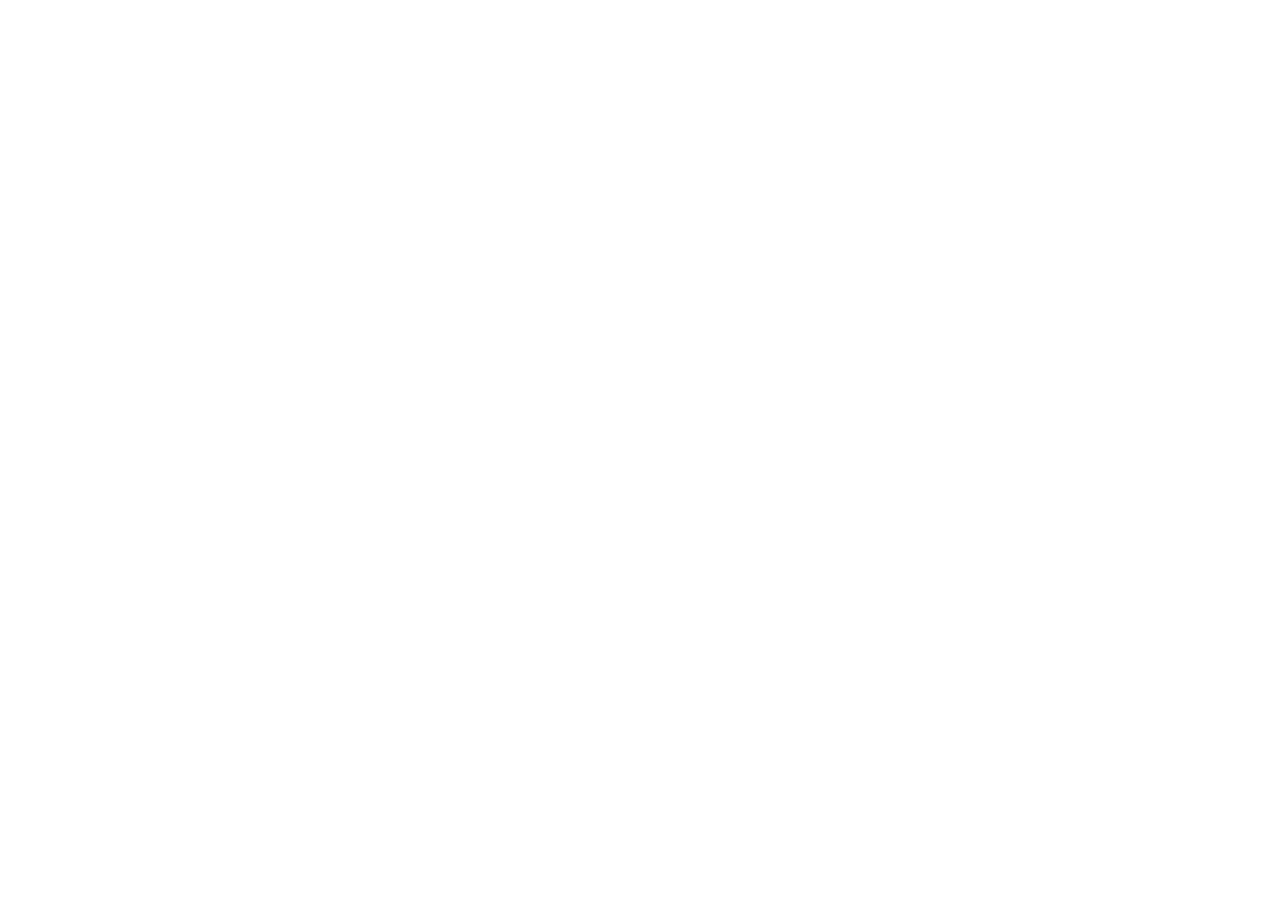
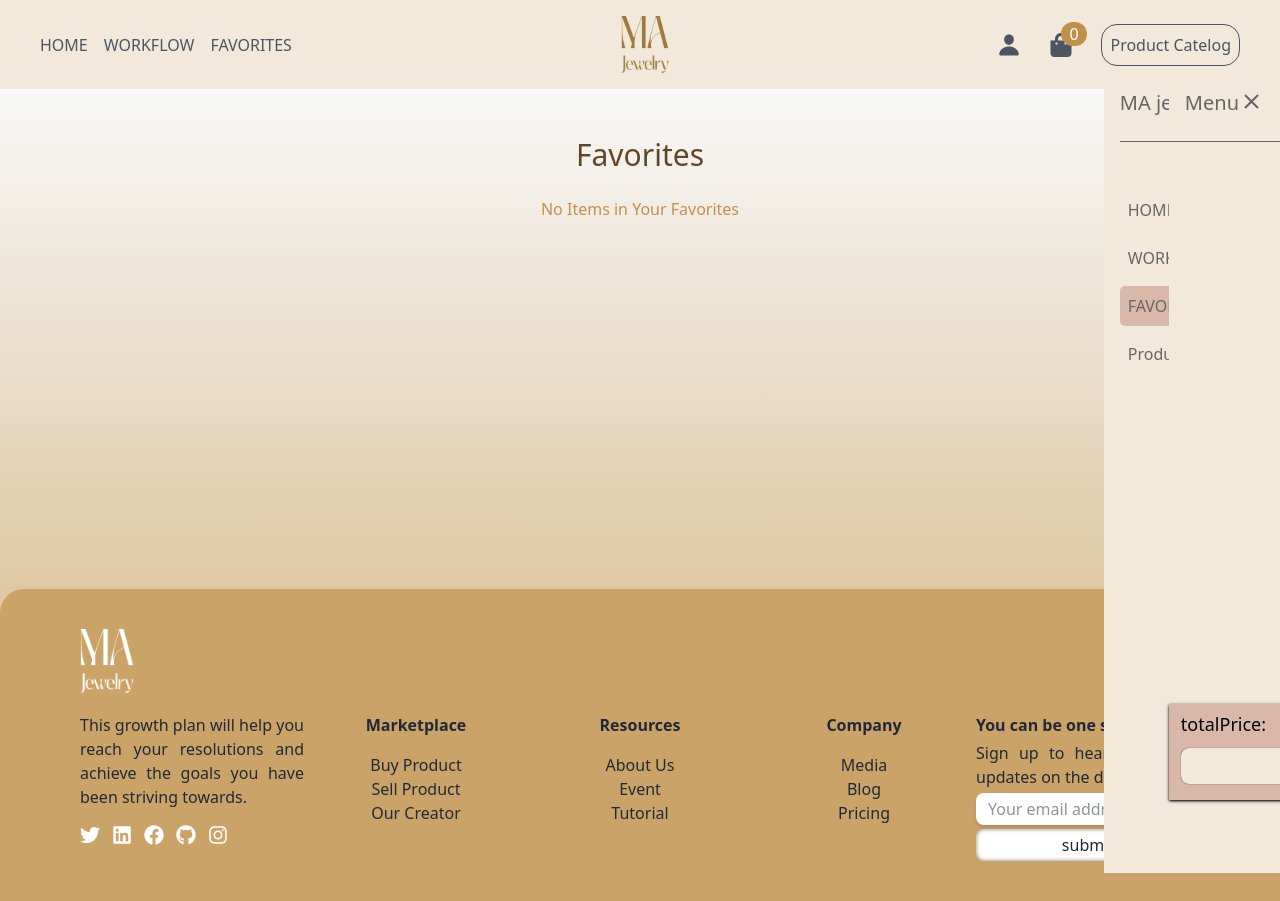
Before and after one commit to Mahlagha2211/goldWebsite, a React (Vite) app: page /favorites in a window 1280 px wide. Before the commit this address had no page. Before the commit the page ends 800 px from the top, so only its background shows below. Built offline with nearby package versions, Linux system fonts and the light colour scheme.

Commit message:
add favorite page

```diff
--- a/src/App.jsx
+++ b/src/App.jsx
@@ -9,6 +9,7 @@
 import { ToastContainer, toast } from "react-toastify";
 import "react-toastify/dist/ReactToastify.css";
 import Workflow from "./pages/Workflow";
+import Favorites from "./pages/Favorites";
 
 function App() {
   return (
@@ -22,6 +23,7 @@
           <Route path=":category/:id" element={<DetailItem />} />
         </Route>
         <Route path="/workflow" element={<Workflow />} />
+        <Route path="/favorites" element={<Favorites />} />
       </Routes>
       <ToastContainer autoClose={2000} />
     </ContextMenu>
--- a/src/components/Categories/Categorytype.jsx
+++ b/src/components/Categories/Categorytype.jsx
@@ -8,7 +8,8 @@
 import { toast } from "react-toastify";
 
 export default function Categorytype() {
-  const { cartShop, dispatch } = useContext(MenuContext);
+  const { cartShop, dispatch, favorite, dispatchFavorite } =
+    useContext(MenuContext);
   const { category } = useParams();
   const addhandle = (dt) => {
     const before = cartShop.find((item) => item.id == dt.id);
@@ -17,6 +18,16 @@
       : dispatch({ type: "add", payload: dt });
 
     toast.success("add to cart successful");
+  };
+  const handelFavorite = (dt) => {
+    const beforeFavorite = favorite.find((item) => item.id == dt.id);
+
+    if (beforeFavorite) {
+      toast.warning("Already added to favorites");
+    } else {
+      dispatchFavorite({ type: "add", payload: dt });
+      toast.success("Added to favorites successfully!");
+    }
   };
   const fetchedData = async () => {
     const response = await axios.get("/data/db.json");
@@ -51,7 +62,14 @@
                 to={`/products/${category}/${item.id}`}
                 className="bg-white relative w-full h-full rounded-2xl overflow-hidden flex flex-col"
               >
-                <CiHeart className="absolute right-3 top-3 text-[#C28978] w-7 h-7 hover:text-red-600" />
+                <CiHeart
+                  onClick={(e) => {
+                    e.preventDefault(); // جلوگیری از رفتن به لینک
+                    e.stopPropagation(); // جلوگیری از bubble شدن event به NavLink
+                    handelFavorite(item);
+                  }}
+                  className="absolute right-3 top-3 text-[#C28978] w-7 h-7 hover:text-red-600"
+                />
                 <img
                   src={item.image}
                   className="w-full min-[1100px]:h-72 min-[580px]:h-52 h-40"
--- /dev/null
+++ b/src/components/Favorite/Likes.jsx
@@ -0,0 +1,42 @@
+import { useContext } from "react";
+import MenuContext from "../context/ContexMenu";
+import { IoIosHeart } from "react-icons/io";
+import { IoMdClose } from "react-icons/io";
+
+export default function Likes() {
+  const { favorite, dispatchFavorite } = useContext(MenuContext);
+  return (
+    <div className="min-h-[500px] bg-linear-to-b pt-12 gap-y-6 from-[#F8F8F8] to-[#DFC8A5] flex flex-col items-center">
+      <p className="text-center min-[580px]:text-3xl min-[400px]:text-2xl text-xl text-[#604825]">
+        Favorites
+      </p>
+      {favorite && favorite.length > 0 ? (
+        <div className="grid md:grid-cols-2 grid-cols-1 w-full lg:px-20 sm:px-10 px-5 gap-5 ">
+          {favorite.map((any) => (
+            <div className="flex justify-between p-2 bg-[rgba(194,137,120,0.8)] relative overflow-hidden rounded-lg gap-x-2 ">
+              <div className="flex gap-x-3">
+                <img src={any.image} className="rounded-lg min-[450px]:h-24 min-[450px]:w-30 h-20 w-24" alt="" />
+                <div className="">
+                  <p className="text-[12px]">{any.name}</p>
+                  <p>15.99</p>
+                </div>
+              </div>
+              <div className="flex gap-x-3">
+                <IoIosHeart className=" text-red-600" />
+                <IoMdClose
+                  className="cursor-pointer "
+                  size={15}
+                  onClick={() =>
+                    dispatchFavorite({ type: "delete", payload: any })
+                  }
+                />
+              </div>
+            </div>
+          ))}
+        </div>
+      ) : (
+        <p className=" text-primaryColor">No Items in Your Favorites</p>
+      )}
+    </div>
+  );
+}
--- a/src/components/Homepage/DrawerNav.jsx
+++ b/src/components/Homepage/DrawerNav.jsx
@@ -19,7 +19,6 @@
 });
 
 export default function DrawerNav({ isOpen, setIsOpen }) {
-
   return (
     <>
       <ThemeProvider theme={customTheme}>
@@ -85,7 +84,7 @@
                         WORKFLOW
                       </NavLink>
                       <NavLink
-                        to="/gifts"
+                        to="/favorites"
                         onClick={(e) => {
                           if (location.pathname === "/gifts") {
                             e.preventDefault();
--- a/src/components/Homepage/DrawerShop.jsx
+++ b/src/components/Homepage/DrawerShop.jsx
@@ -21,7 +21,7 @@
           open={shopOpen}
           onClose={() => setShopOpen(false)}
           position="right"
-          className="!overflow-x-hidden  px-0 transition-all duration-700 ease-in-out space-y-6  text-xl "
+          className="!overflow-x-hidden h-screen px-0 transition-all duration-700 ease-in-out space-y-6  text-xl "
         >
           <div className="flex justify-between px-4">
             <p>Menu</p>
@@ -32,9 +32,9 @@
             />
           </div>
           <hr />
-          <div className="space-y-5 relative">
+          <div className="space-y-5 overflow-y-auto h-[calc(100vh-200px)] relative ">
             {cartShop.map((item) => (
-              <div key={item.id} className="flex px-3 items-center gap-x-1  ">
+              <div key={item.id} className="flex px-3 items-center gap-x-1   ">
                 <IoMdClose
                   onClick={() => dispatch({ type: "delete", payload: item })}
                   className="cursor-pointer text-[15px]"
@@ -72,7 +72,9 @@
               <p className="text-[18px] ">totalPrice:</p>
               <p className="font-bold">${allPriceShop} </p>
             </div>
-            <div className="text-center bg-bgMain py-1 rounded-lg shadow-[0_0_1px_black]">CheckOut</div>
+            <div className="text-center bg-bgMain py-1 my-2 rounded-lg shadow-[0_0_1px_black]">
+              CheckOut
+            </div>
           </div>
         </Drawer>
       </ThemeProvider>
--- a/src/components/Homepage/Navbar.jsx
+++ b/src/components/Homepage/Navbar.jsx
@@ -13,7 +13,7 @@
   const [shopOpen, setShopOpen] = useState(false);
   const { numberCart } = useContext(MenuContext);
   return (
-    <div className="bg-bgMain shadow-md min-[400px]:px-10 px-5 py-4 relative w-full">
+    <div className="bg-bgMain shadow-md min-[400px]:px-10 px-5 py-4 w-full ">
       <div className="flex justify-between w-full items-center max-md:hidden ">
         <div>
           <ul className="flex gap-x-4 text-gray-600">
@@ -43,7 +43,7 @@
             </li>
             <li>
               <NavLink
-                to="/gifts "
+                to="/favorites "
                 className={({ isActive }) =>
                   `${
                     isActive ? "text-primaryColor font-bold" : "text-gray-600"
--- a/src/components/Workflow/FormCustome.jsx
+++ b/src/components/Workflow/FormCustome.jsx
@@ -2,6 +2,7 @@
 import { Formik, Form, Field, ErrorMessage } from "formik";
 import * as Yup from "yup";
 import { IoMdClose } from "react-icons/io";
+import { toast } from "react-toastify";
 
 const schema = Yup.object({
   name: Yup.string()
@@ -17,7 +18,7 @@
   color: Yup.string().required("Please select a color"),
 });
 
-export default function FormCustome({setIsOpen}) {
+export default function FormCustome({ setIsOpen }) {
   return (
     <Formik
       initialValues={{
@@ -30,8 +31,9 @@
       }}
       validationSchema={schema}
       onSubmit={(values, actions) => {
-        console.log(values);
         actions.resetForm();
+        setIsOpen(false);
+        toast.success("order placed");
       }}
       validateOnChange={false}
       validateOnBlur={false}
@@ -39,10 +41,8 @@
       {({ isSubmitting }) => (
         <Form className="min-[550px]:p-10 p-5    mx-auto rounded-lg max-w-lg space-y-4">
           <div className="flex items-center gap-x-3">
-
             <IoMdClose
               className="cursor-pointer  "
-
               onClick={() => setIsOpen(false)}
             />
             <p className="text-2xlk max-[550px]:text-[20px] max-[400px]:font-bold max-[400px]:text-[15px]">
@@ -165,10 +165,9 @@
           {/* SUBMIT */}
           <button
             type="submit"
-            disabled={isSubmitting}
-            className="w-full rounded-lg bg-primary-600 py-1 text-white shadow-md transition hover:bg-primary-700 disabled:cursor-not-allowed disabled:opacity-60"
+            className="w-full rounded-lg bg-primary-600 py-1 text-white shadow-md transition hover:bg-primary-700 "
           >
-            {isSubmitting ? "Ordering…" : "Order"}
+            Order
           </button>
         </Form>
       )}
--- a/src/components/context/ContexMenu.jsx
+++ b/src/components/context/ContexMenu.jsx
@@ -39,14 +39,24 @@
       return state.filter((item) => item.id != payload.id);
   }
 };
+const favoriteAbility = (state, { type, payload }) => {
+  switch (type) {
+    case "add":
+      return [...state, payload];
+    case "delete":
+      return state.filter((item) => item.id != payload.id);
+  }
+};
 export function ContextMenu({ children }) {
   const [cartShop, dispatch] = useReducer(cartAbility, []);
-  const [allPriceShop, setAllPriceShop] = useState(0.00);
+  const [favorite, dispatchFavorite] = useReducer(favoriteAbility, []);
+  const [allPriceShop, setAllPriceShop] = useState(0.0);
   const [numberCart, setNumberShop] = useState(0);
+
   useEffect(() => {
     if (!cartShop || cartShop.length === 0) {
       setAllPriceShop("0.00");
-      setNumberShop(0)
+      setNumberShop(0);
       return;
     }
 
@@ -64,7 +74,14 @@
 
   return (
     <MenuContext.Provider
-      value={{ cartShop, dispatch, allPriceShop, numberCart }}
+      value={{
+        cartShop,
+        dispatch,
+        allPriceShop,
+        numberCart,
+        favorite,
+        dispatchFavorite,
+      }}
     >
       {children}
     </MenuContext.Provider>
--- /dev/null
+++ b/src/pages/Favorites.jsx
@@ -0,0 +1,11 @@
+import Likes from "../components/Favorite/Likes";
+import Footer from "../components/Homepage/Footer";
+import Navbar from "../components/Homepage/Navbar";
+
+export default function Favorites() {
+  return <>
+    <Navbar />
+    <Likes />
+    <Footer />
+  </>;
+}
```
